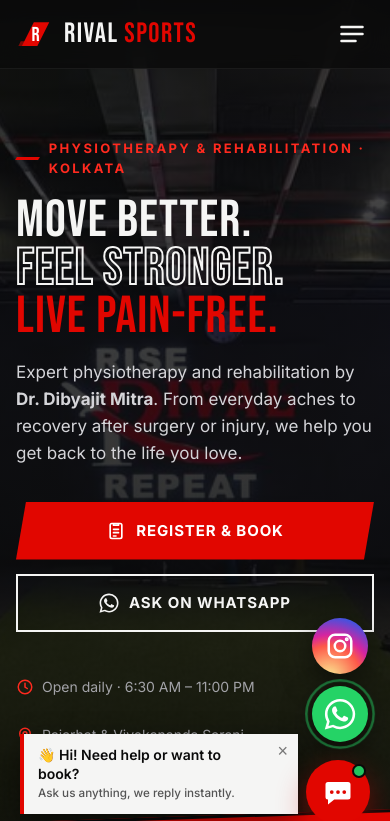
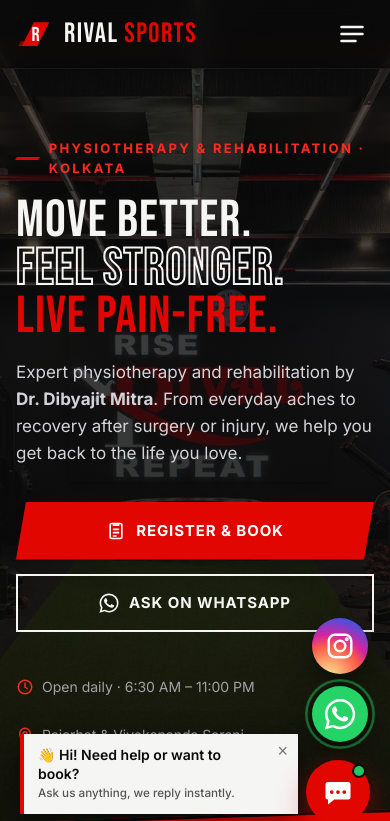
Before and after one commit to Megha-codes/rival-sports, a plain HTML site: page website/index.html in a window 390 px wide. Shown: the top 821 px of the page. Drawn offline with Linux system fonts and the light colour scheme; a script that the page names is missing.

Commit message:
Use the new photo in the hero section

```diff
--- a/website/index.html
+++ b/website/index.html
@@ -117,7 +117,7 @@
     border-left: 14px solid var(--red); box-shadow: -30px 0 0 0 rgba(225,6,0,.25);
   }
   .hero-photo img {
-    position: absolute; inset: 0 -12% 0 -12%; width: 124%; height: 100%; object-fit: cover; object-position: 42% center;
+    position: absolute; inset: 0 auto 0 -24%; width: 124%; height: 100%; object-fit: cover; object-position: 50% 45%;
     transform: skewX(12deg);
   }
   .hero-photo::after { content: ""; position: absolute; inset: 0; background: linear-gradient(90deg, rgba(10,10,10,.55) 0%, rgba(10,10,10,.05) 45%, rgba(10,10,10,.25) 100%); }
@@ -406,7 +406,7 @@
   /* ---------- responsive ---------- */
   @media (max-width: 980px) {
     .hero-photo { inset: 0; width: 100%; transform: none; border-left: 0; box-shadow: none; }
-    .hero-photo img { inset: 0; width: 100%; transform: none; object-position: 50% center; }
+    .hero-photo img { inset: 0; width: 100%; transform: none; object-position: 50% 42%; }
     .hero-photo::after { background: linear-gradient(180deg, rgba(10,10,10,.72) 0%, rgba(10,10,10,.82) 55%, rgba(10,10,10,.95) 100%); }
     .programs { grid-template-columns: 1fr 1fr; }
     .story-grid { grid-template-columns: repeat(3, 1fr); gap: 14px; }
@@ -516,8 +516,8 @@
   <!-- HERO -->
   <section class="hero">
     <div class="hero-photo">
-      <img src="img/gym-interior.jpg" srcset="img/gym-interior-small.jpg 900w, img/gym-interior.jpg 1672w" sizes="(max-width: 980px) 100vw, 60vw"
-        alt="Inside the Rival Sports rehab gym, with the RISE RIVAL REPEAT sign" fetchpriority="high" width="1672" height="941">
+      <img src="img/hero.jpg" srcset="img/hero-small.jpg 800w, img/hero.jpg 1086w" sizes="(max-width: 980px) 100vw, 60vw"
+        alt="Inside the Rival Sports Rehab centre, with the RISE RIVAL REPEAT sign" fetchpriority="high" width="1086" height="1448">
     </div>
 
     <div class="wrap">
```
Also changed, not shown: website/img/hero-small.jpg (added), website/img/hero.jpg (added).
